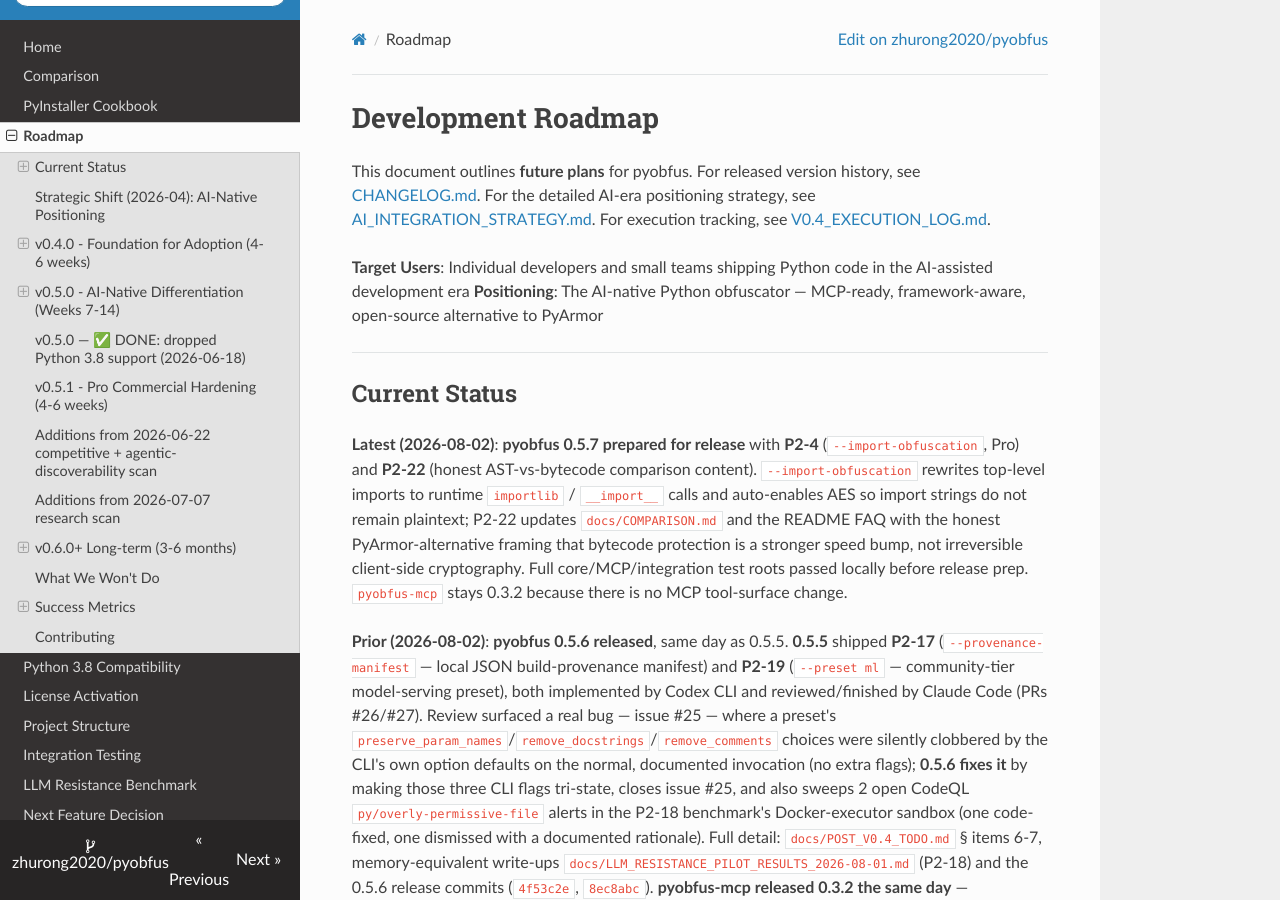
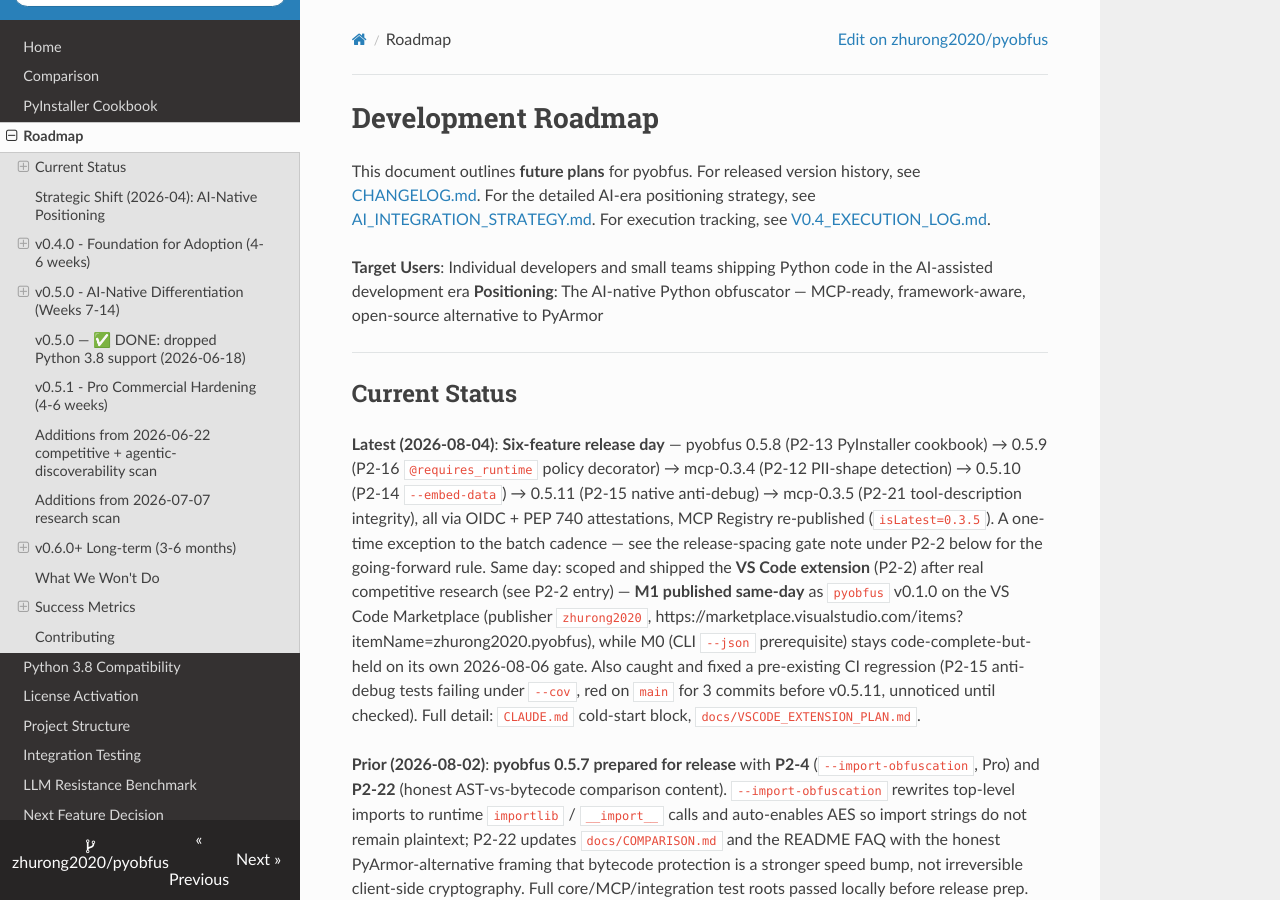
Before and after one commit to zhurong2020/pyobfus, an MkDocs documentation site: the page built from docs/ROADMAP.md, in a window 1280 px wide and 900 px high. Built offline with MkDocs 1.6.1, drawn with Linux system fonts in a browser that asks for light colours; nearby versions of some CDN libraries.

Commit message:
docs(roadmap): refresh Current Status snapshot to 2026-08-04
The "Latest" line at the top of ROADMAP.md was still pinned to 0.5.7
(2026-08-02), predating this session's six-release batch (0.5.8-0.5.11,
mcp-0.3.4, mcp-0.3.5) and the vscode-extension v0.1.0 Marketplace publish.
Rotated it into the dated history and wrote a new summary entry covering
everything shipped 2026-08-04, so a cold-start read of this file matches
reality instead of a stale two-day-old snapshot.

```diff
--- a/docs/ROADMAP.md
+++ b/docs/ROADMAP.md
@@ -9,9 +9,11 @@
 
 ## Current Status
 
-**Latest (2026-08-02)**: **pyobfus 0.5.7 prepared for release** with **P2-4** (`--import-obfuscation`, Pro) and **P2-22** (honest AST-vs-bytecode comparison content). `--import-obfuscation` rewrites top-level imports to runtime `importlib` / `__import__` calls and auto-enables AES so import strings do not remain plaintext; P2-22 updates `docs/COMPARISON.md` and the README FAQ with the honest PyArmor-alternative framing that bytecode protection is a stronger speed bump, not irreversible client-side cryptography. Full core/MCP/integration test roots passed locally before release prep. `pyobfus-mcp` stays 0.3.2 because there is no MCP tool-surface change.
+**Latest (2026-08-04)**: **Six-feature release day** — pyobfus 0.5.8 (P2-13 PyInstaller cookbook) → 0.5.9 (P2-16 `@requires_runtime` policy decorator) → mcp-0.3.4 (P2-12 PII-shape detection) → 0.5.10 (P2-14 `--embed-data`) → 0.5.11 (P2-15 native anti-debug) → mcp-0.3.5 (P2-21 tool-description integrity), all via OIDC + PEP 740 attestations, MCP Registry re-published (`isLatest=0.3.5`). A one-time exception to the batch cadence — see the release-spacing gate note under P2-2 below for the going-forward rule. Same day: scoped and shipped the **VS Code extension** (P2-2) after real competitive research (see P2-2 entry) — **M1 published same-day** as `pyobfus` v0.1.0 on the VS Code Marketplace (publisher `zhurong2020`, https://marketplace.visualstudio.com/items?itemName=zhurong2020.pyobfus), while M0 (CLI `--json` prerequisite) stays code-complete-but-held on its own 2026-08-06 gate. Also caught and fixed a pre-existing CI regression (P2-15 anti-debug tests failing under `--cov`, red on `main` for 3 commits before v0.5.11, unnoticed until checked). Full detail: `CLAUDE.md` cold-start block, `docs/VSCODE_EXTENSION_PLAN.md`.
 
-**Prior (2026-08-02)**: **pyobfus 0.5.6 released**, same day as 0.5.5. **0.5.5** shipped **P2-17** (`--provenance-manifest` — local JSON build-provenance manifest) and **P2-19** (`--preset ml` — community-tier model-serving preset), both implemented by Codex CLI and reviewed/finished by Claude Code (PRs #26/#27). Review surfaced a real bug — issue #25 — where a preset's `preserve_param_names`/`remove_docstrings`/`remove_comments` choices were silently clobbered by the CLI's own option defaults on the normal, documented invocation (no extra flags); **0.5.6 fixes it** by making those three CLI flags tri-state, closes issue #25, and also sweeps 2 open CodeQL `py/overly-permissive-file` alerts in the P2-18 benchmark's Docker-executor sandbox (one code-fixed, one dismissed with a documented rationale). Full detail: `docs/POST_V0.4_TODO.md` § items 6-7, memory-equivalent write-ups `docs/LLM_RESISTANCE_PILOT_RESULTS_2026-08-01.md` (P2-18) and the 0.5.6 release commits (`4f53c2e`, `8ec8abc`). **pyobfus-mcp released 0.3.2 the same day** — docs/metadata-only (no tool-surface change): `server.json`'s framework-preset and target-client arrays now name `ml` and `codex`, per `docs/DOC_SYNC_AUDIT_2026-08-02.md`. PyPI + MCP Registry both confirmed `isLatest`. Also submitted pyobfus to the Claude Code community plugin directory (`platform.claude.com/plugins/submit`), status "submitted and pending review."
+**Prior (2026-08-02)**: **pyobfus 0.5.7 prepared for release** with **P2-4** (`--import-obfuscation`, Pro) and **P2-22** (honest AST-vs-bytecode comparison content). `--import-obfuscation` rewrites top-level imports to runtime `importlib` / `__import__` calls and auto-enables AES so import strings do not remain plaintext; P2-22 updates `docs/COMPARISON.md` and the README FAQ with the honest PyArmor-alternative framing that bytecode protection is a stronger speed bump, not irreversible client-side cryptography. Full core/MCP/integration test roots passed locally before release prep. `pyobfus-mcp` stays 0.3.2 because there is no MCP tool-surface change.
+
+**Earlier (2026-08-02)**: **pyobfus 0.5.6 released**, same day as 0.5.5. **0.5.5** shipped **P2-17** (`--provenance-manifest` — local JSON build-provenance manifest) and **P2-19** (`--preset ml` — community-tier model-serving preset), both implemented by Codex CLI and reviewed/finished by Claude Code (PRs #26/#27). Review surfaced a real bug — issue #25 — where a preset's `preserve_param_names`/`remove_docstrings`/`remove_comments` choices were silently clobbered by the CLI's own option defaults on the normal, documented invocation (no extra flags); **0.5.6 fixes it** by making those three CLI flags tri-state, closes issue #25, and also sweeps 2 open CodeQL `py/overly-permissive-file` alerts in the P2-18 benchmark's Docker-executor sandbox (one code-fixed, one dismissed with a documented rationale). Full detail: `docs/POST_V0.4_TODO.md` § items 6-7, memory-equivalent write-ups `docs/LLM_RESISTANCE_PILOT_RESULTS_2026-08-01.md` (P2-18) and the 0.5.6 release commits (`4f53c2e`, `8ec8abc`). **pyobfus-mcp released 0.3.2 the same day** — docs/metadata-only (no tool-surface change): `server.json`'s framework-preset and target-client arrays now name `ml` and `codex`, per `docs/DOC_SYNC_AUDIT_2026-08-02.md`. PyPI + MCP Registry both confirmed `isLatest`. Also submitted pyobfus to the Claude Code community plugin directory (`platform.claude.com/plugins/submit`), status "submitted and pending review."
 
 **Earlier (2026-07-19)**: **pyobfus 0.5.4 released** — `--bind-device` now derives both Selective Opacity L3 keys and every Runtime String Vault key from the bound machine, closing the remaining baked-Vault-key scope boundary. The release CI recorded **1046 passed / 1 skipped / 90% coverage** in the core suite; Core, MCP, and end-to-end roots run as separate jobs across Python 3.9-3.14 and three operating systems. Published through OIDC with PEP 740 attestations. **pyobfus-mcp stays 0.3.1** because the MCP tool surface did not change.
 
```
